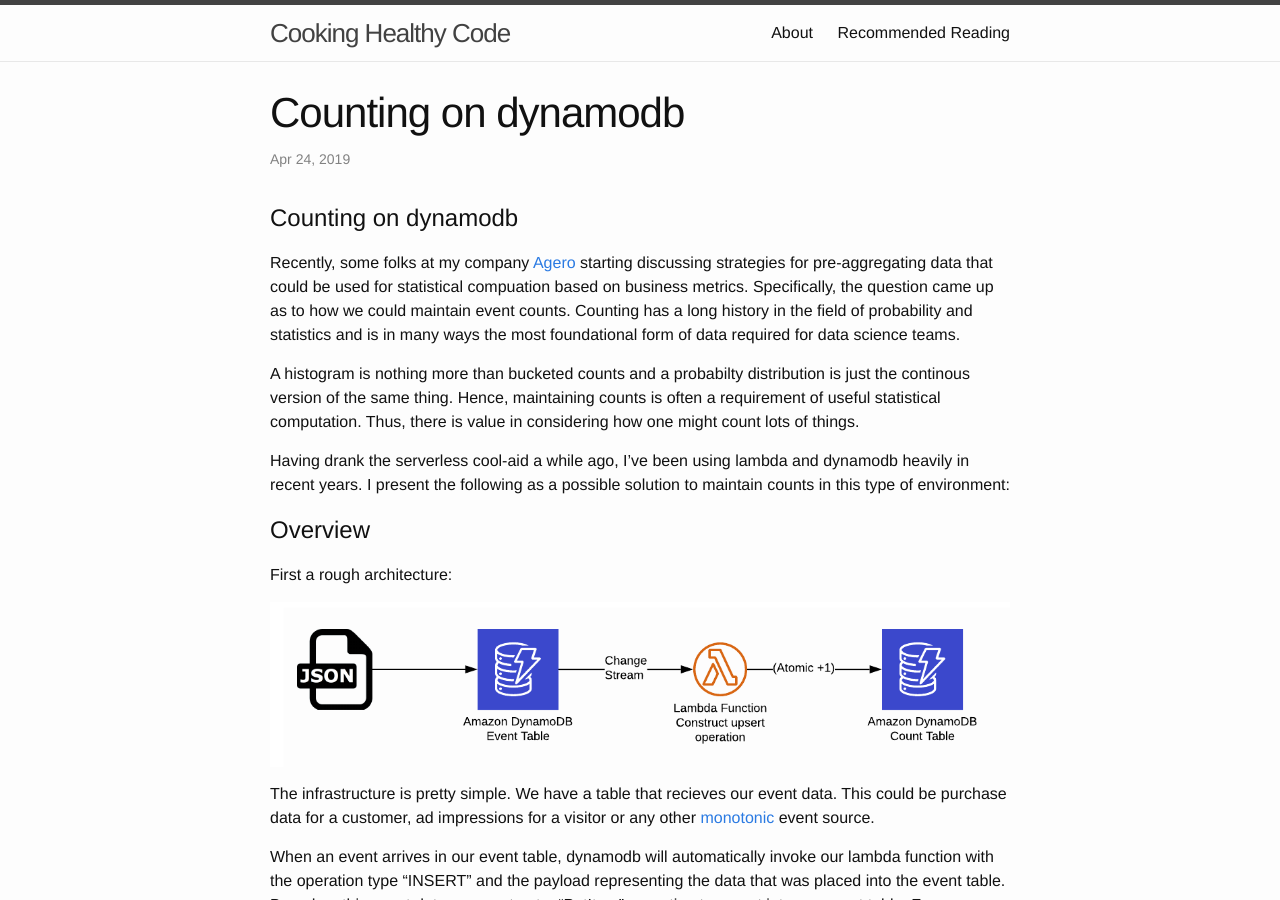
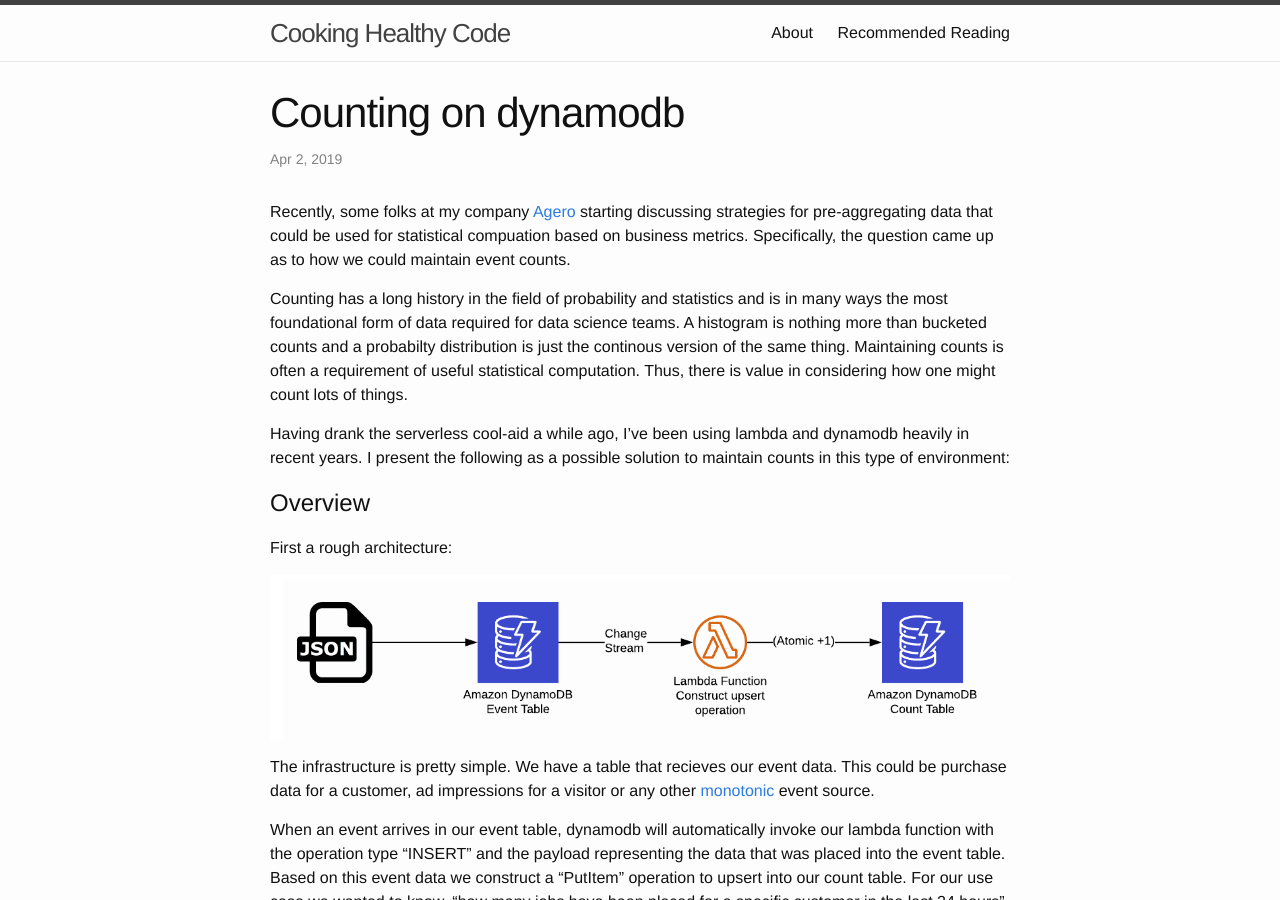
Before and after one commit to johnnyiller/johnnyiller.github.io, a Jekyll site: the page built from _posts/2019-4-2-counting-on-dynamodb.markdown, in a window 1280 px wide and 900 px high. Built offline with Jekyll 4.4.1, drawn with Linux system fonts in a browser that asks for light colours; comment, search, counter and statistics services are not loaded; some of the changed text lies outside the part shown.

Commit message:
fix formatting

```diff
--- a/_posts/2019-4-2-counting-on-dynamodb.markdown
+++ b/_posts/2019-4-2-counting-on-dynamodb.markdown
@@ -1,16 +1,14 @@
 ---
 layout: post
 title: "Counting on dynamodb"
-date: 2019-4-24 16:00:00
+date: 2019-4-2 16:00:00
 comments: true
 published: true
 categories: dynamodb serverless counting
 ---
+Recently, some folks at my company [Agero](https://www.agero.com/) starting discussing strategies for pre-aggregating data that could be used for statistical compuation based on business metrics.  Specifically, the question came up as to how we could maintain event counts.
 
-# Counting on dynamodb
-Recently, some folks at my company [Agero](https://www.agero.com/) starting discussing strategies for pre-aggregating data that could be used for statistical compuation based on business metrics.  Specifically, the question came up as to how we could maintain event counts.  Counting has a long history in the field of probability and statistics and is in many ways the most foundational form of data required for data science teams.
-
-A histogram is nothing more than bucketed counts and a probabilty distribution is just the continous version of the same thing.  Hence, maintaining counts is often a requirement of useful statistical computation.  Thus, there is value in considering how one might count lots of things.
+Counting has a long history in the field of probability and statistics and is in many ways the most foundational form of data required for data science teams.  A histogram is nothing more than bucketed counts and a probabilty distribution is just the continous version of the same thing.  Maintaining counts is often a requirement of useful statistical computation.  Thus, there is value in considering how one might count lots of things.
 
 Having drank the serverless cool-aid a while ago, I've been using lambda and dynamodb heavily in recent years.  I present the following as a possible solution to maintain counts in this type of environment:
 
@@ -220,7 +218,7 @@
 
 {% endhighlight %}
 
-Lastly, You can query the counts database for a specific time range, aggregate the counts and do as you wish with that information.
+Lastly, you can query the counts database for a specific time range, aggregate the counts and do as you wish with that information.
 
 {% highlight python %}
 # query.py
```
Also changed, not shown: 2 other files.
